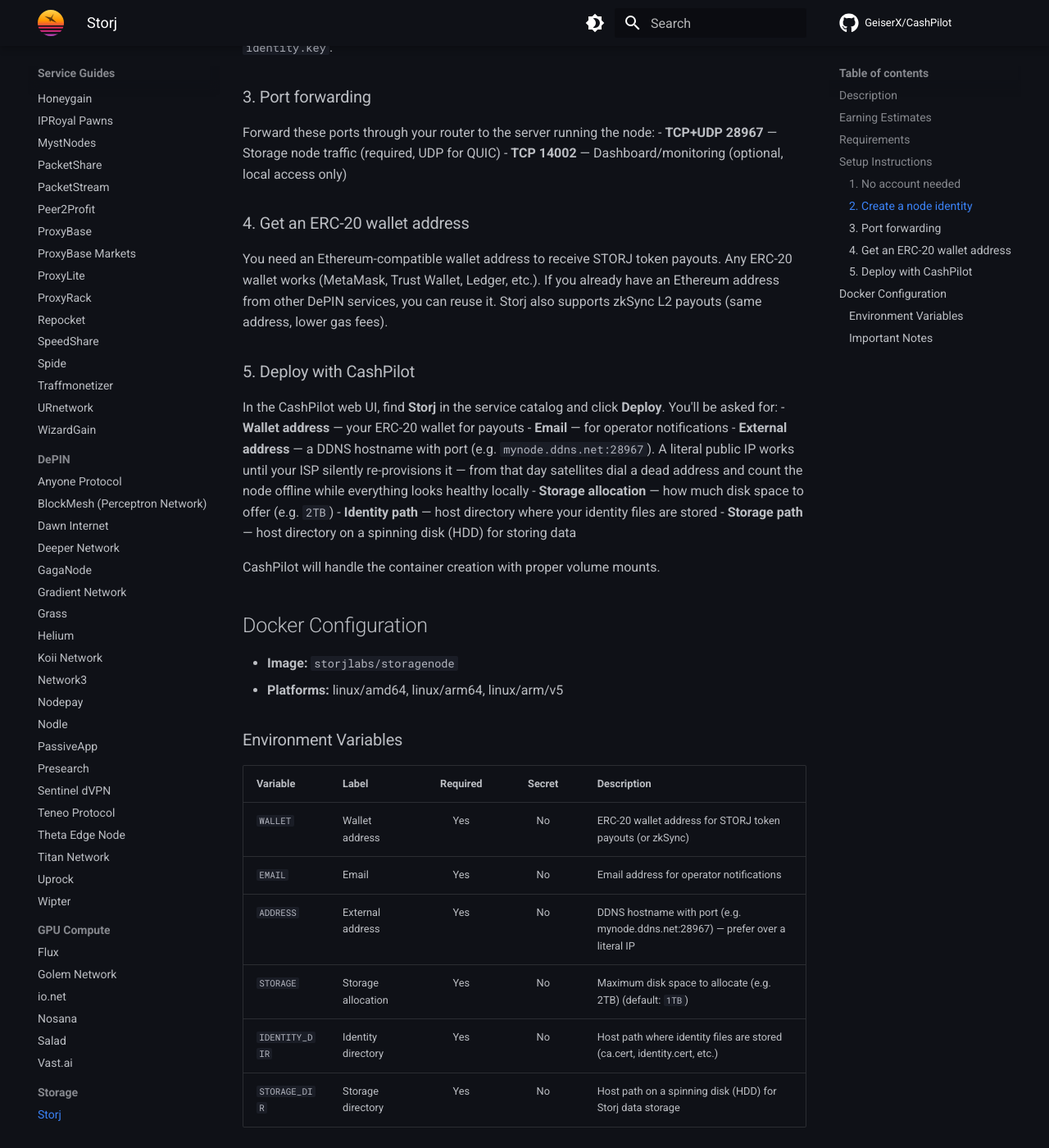
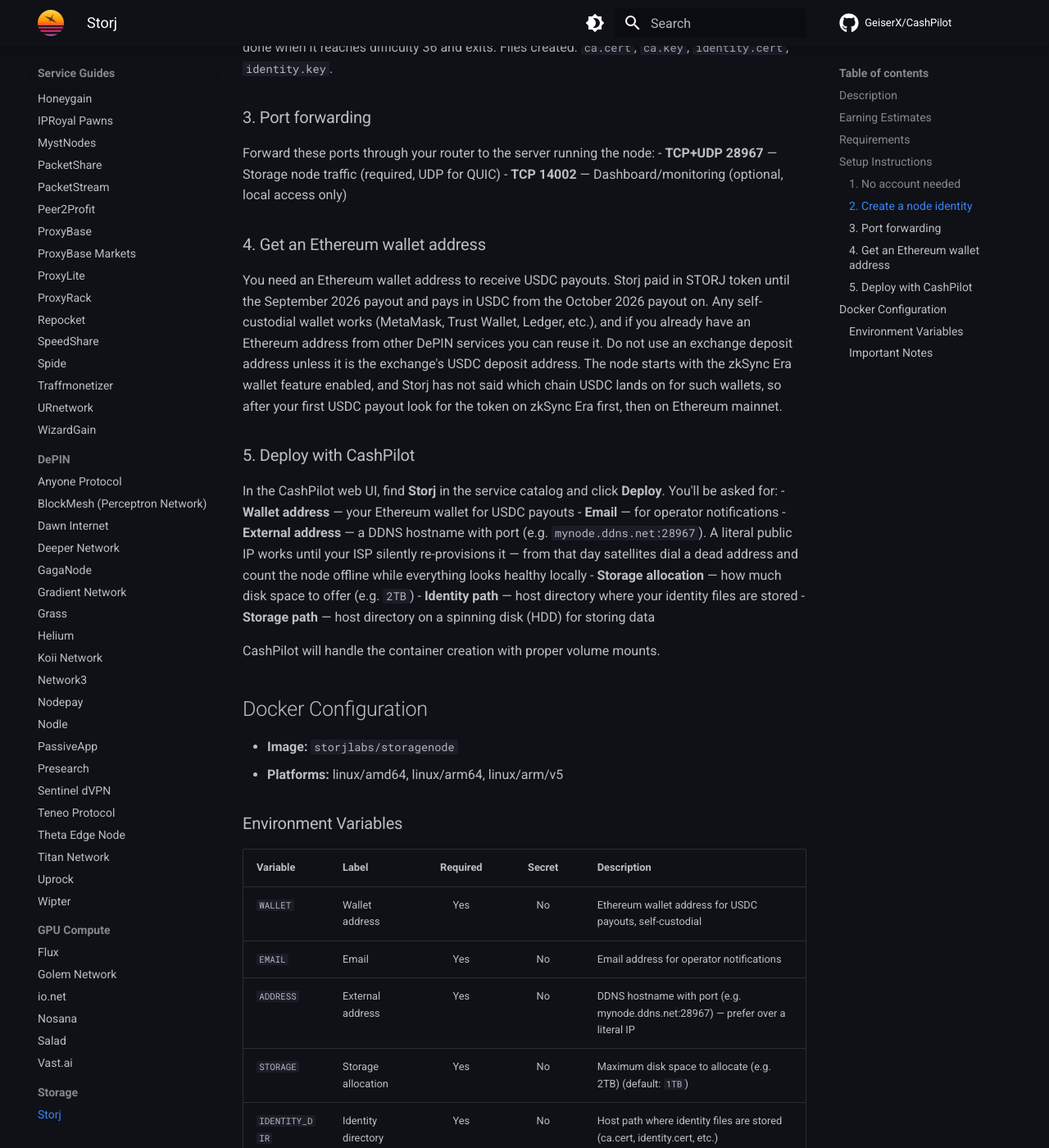
Before and after one commit to GeiserX/CashPilot, an MkDocs documentation site: the page built from docs/guides/storj.md, in a window 1280 px wide and 1400 px high, scrolled down 1866 px. Shown: the whole window at 82% size. Built offline with MkDocs 1.6.1 and Material for MkDocs 9.7.7, drawn with Linux system fonts in a browser that asks for light colours; comment, search, counter and statistics services are not loaded; some of the changed text lies outside the part shown.

Commit message:
fix(storj): stop telling operators they are paid in STORJ now that payouts are USDC
Storj pays node operators in USDC from the October 2026 payout (sent from
9 October) and stopped STORJ payouts with the September one. The catalog
entry, the wallet field and the guide still said STORJ token or zkSync L2.

The collector is untouched: it already reads the node API's estimated
payout in cents and records USD, and the cashout minimum was already in
USD, so the payout card needs no rate lookup. Only the wording and the
recorded payout token change, plus the README table that is generated
from it.

```diff
--- a/docs/guides/storj.md
+++ b/docs/guides/storj.md
@@ -5,7 +5,7 @@
 
 ## Description
 
-Storj is a decentralized cloud storage network where you earn by renting out your unused disk space. Run the storage node via Docker and get paid approximately $1.50/TB stored per month plus $2/TB egress. Payments are in STORJ token or via zkSync L2. Requires at least 550GB of available disk space and a stable internet connection. One of the most mature and truly passive storage income services.
+Storj is a decentralized cloud storage network where you earn by renting out your unused disk space. Run the storage node via Docker and get paid approximately $1.50/TB stored per month plus $2/TB egress. Payouts are monthly in USDC, a US-dollar stablecoin, to an Ethereum wallet you control (STORJ token until the September 2026 payout). Requires at least 550GB of available disk space and a stable internet connection. One of the most mature and truly passive storage income services.
 
 ## Earning Estimates
 
@@ -58,14 +58,14 @@
 - **TCP+UDP 28967** — Storage node traffic (required, UDP for QUIC)
 - **TCP 14002** — Dashboard/monitoring (optional, local access only)
 
-### 4. Get an ERC-20 wallet address
+### 4. Get an Ethereum wallet address
 
-You need an Ethereum-compatible wallet address to receive STORJ token payouts. Any ERC-20 wallet works (MetaMask, Trust Wallet, Ledger, etc.). If you already have an Ethereum address from other DePIN services, you can reuse it. Storj also supports zkSync L2 payouts (same address, lower gas fees).
+You need an Ethereum wallet address to receive USDC payouts. Storj paid in STORJ token until the September 2026 payout and pays in USDC from the October 2026 payout on. Any self-custodial wallet works (MetaMask, Trust Wallet, Ledger, etc.), and if you already have an Ethereum address from other DePIN services you can reuse it. Do not use an exchange deposit address unless it is the exchange's USDC deposit address. The node starts with the zkSync Era wallet feature enabled, and Storj has not said which chain USDC lands on for such wallets, so after your first USDC payout look for the token on zkSync Era first, then on Ethereum mainnet.
 
 ### 5. Deploy with CashPilot
 
 In the CashPilot web UI, find **Storj** in the service catalog and click **Deploy**. You'll be asked for:
-- **Wallet address** — your ERC-20 wallet for payouts
+- **Wallet address** — your Ethereum wallet for USDC payouts
 - **Email** — for operator notifications
 - **External address** — a DDNS hostname with port (e.g. `mynode.ddns.net:28967`). A literal public IP works until your ISP silently re-provisions it — from that day satellites dial a dead address and count the node offline while everything looks healthy locally
 - **Storage allocation** — how much disk space to offer (e.g. `2TB`)
@@ -83,7 +83,7 @@
 
 | Variable | Label | Required | Secret | Description |
 |----------|-------|:--------:|:------:|-------------|
-| `WALLET` | Wallet address | Yes | No | ERC-20 wallet address for STORJ token payouts (or zkSync) |
+| `WALLET` | Wallet address | Yes | No | Ethereum wallet address for USDC payouts, self-custodial |
 | `EMAIL` | Email | Yes | No | Email address for operator notifications |
 | `ADDRESS` | External address | Yes | No | DDNS hostname with port (e.g. mynode.ddns.net:28967) — prefer over a literal IP |
 | `STORAGE` | Storage allocation | Yes | No | Maximum disk space to allocate (e.g. 2TB) (default: `1TB`) |
```
Also changed, not shown: README.md (+1 -1 lines), 2 other files.
